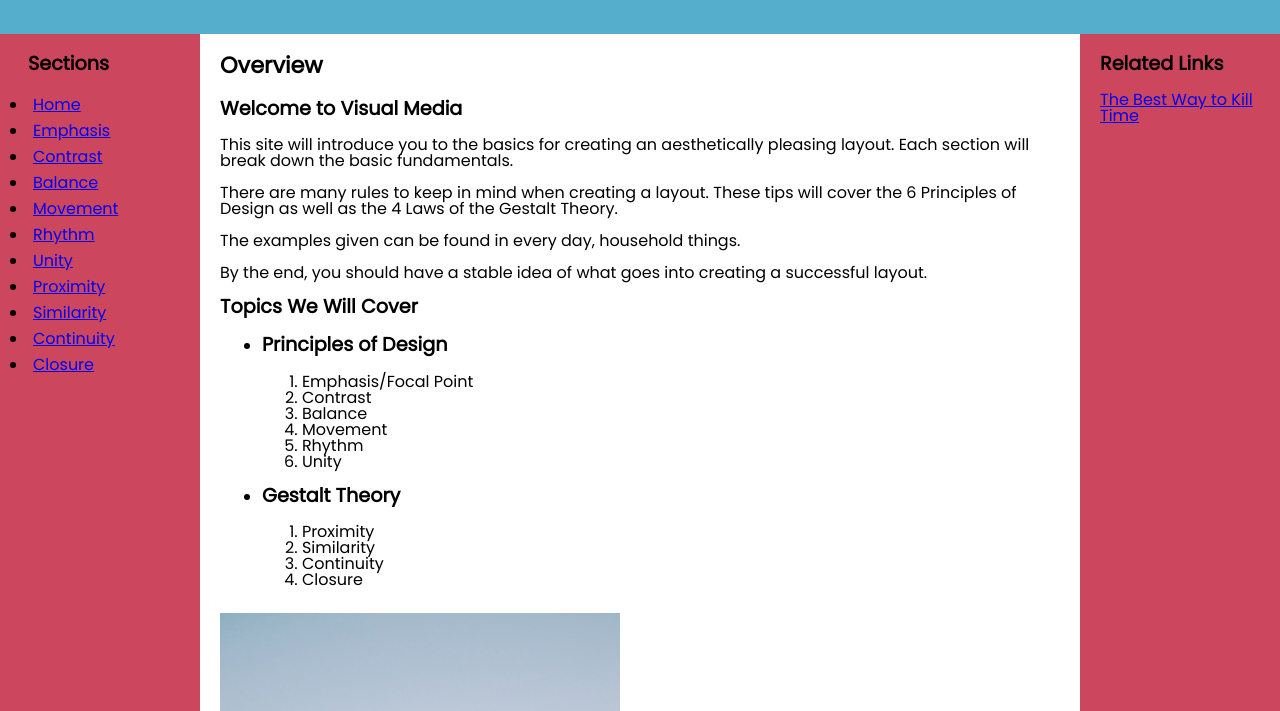
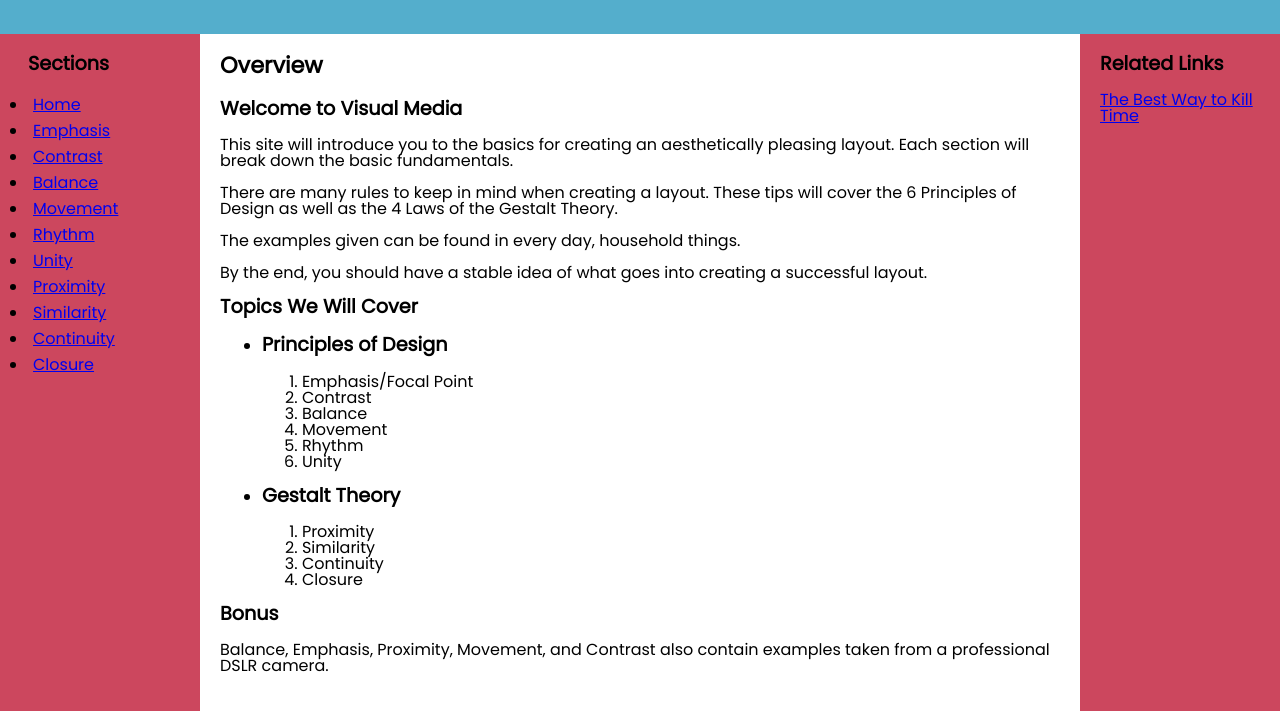
Before and after one commit to sblakatos/design-principles, a plain HTML site: page index.html in a window 1280 px wide. Shown: the part 89-800 px from the top of the page. Drawn offline with Linux system fonts and the light colour scheme.

Commit message:
updated home page

```diff
--- a/index.html
+++ b/index.html
@@ -54,7 +54,9 @@
         <li>Continuity</li>
         <li>Closure</li>
          </ol></ul>
-
+       <p></p>
+    <h2>Bonus</h2>
+       <p>Balance, Emphasis, Proximity, Movement, and Contrast also contain examples taken from a professional DSLR camera.</p>
 
 
     <figure>
```
